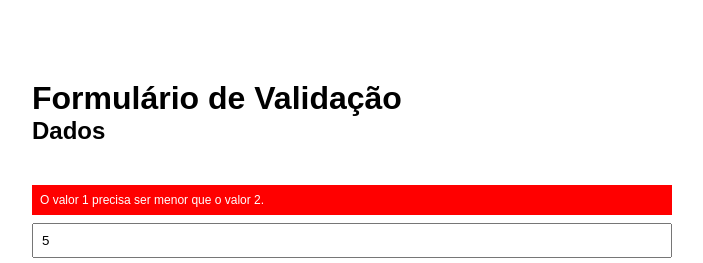
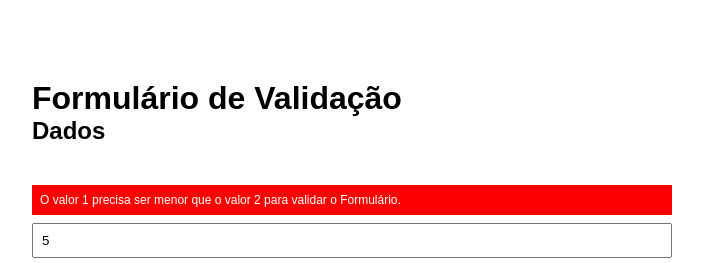
Before and after one commit to AmauryClaudio/curso_ebac_frontend, a plain HTML site: page Index1.html in a window 1280 px wide. Both pictures are taken after typing "5", "5" into the empty fields and a click on the button "VERIFICAR". Shown: the top 263 px of the page, without its empty margins (288-991 px from the left). Drawn offline with Linux system fonts and the light colour scheme.

Commit message:
SUBINDO PROJETO

```diff
--- a/Index1.html
+++ b/Index1.html
@@ -13,7 +13,7 @@
         <h2>Dados</h2>
         <form id="form-dados">
             <p class="error-message">
-                O valor 1 precisa ser menor que o valor 2.
+                O valor 1 precisa ser menor que o valor 2 para validar o Formulário.
             </p>
             <input type="number" id= "valor-um" required placeholder= "Valor 1" />
             <input type="number" id ="valor-dois" required placeholder= "Valor 2" />
```
